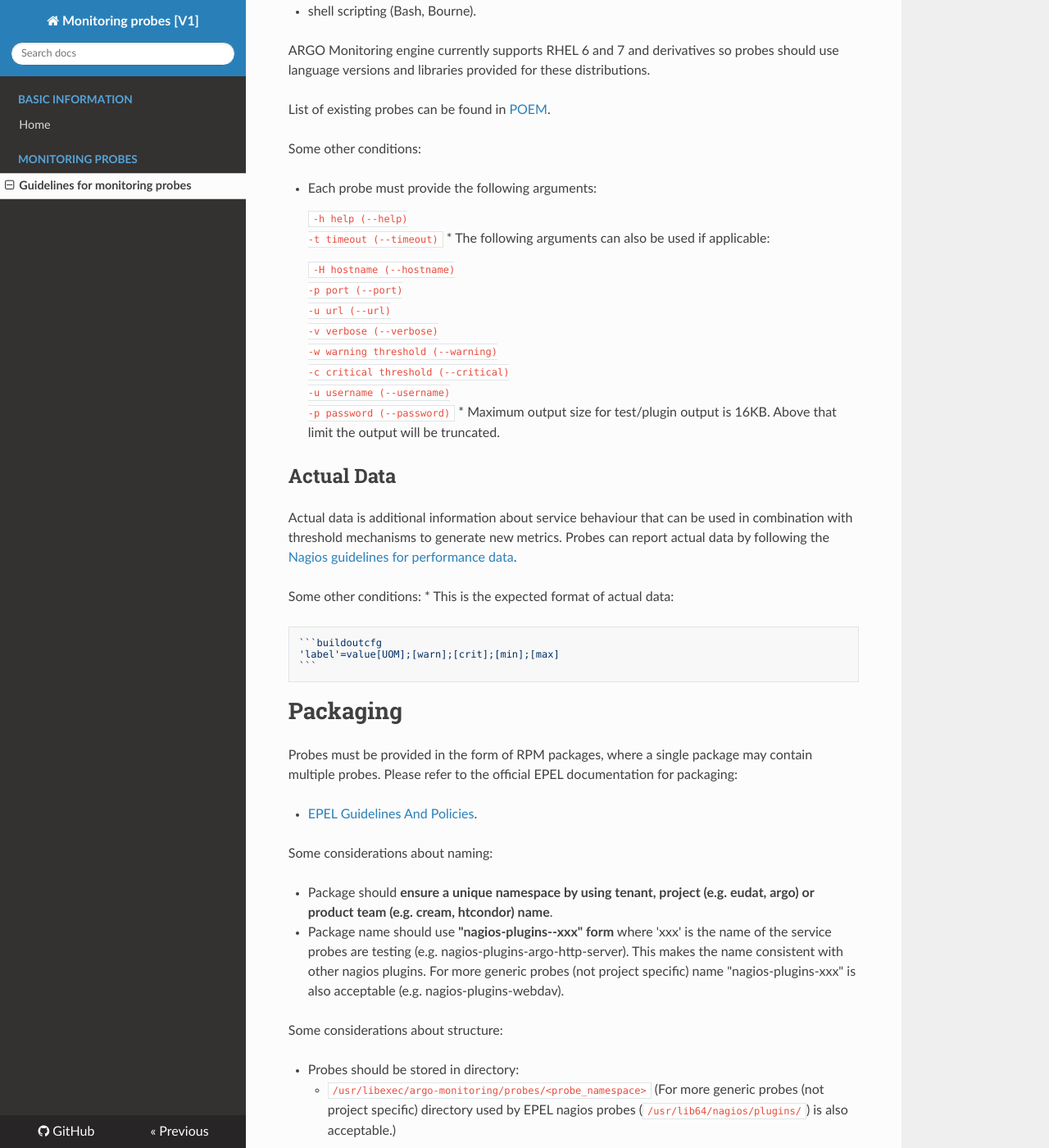
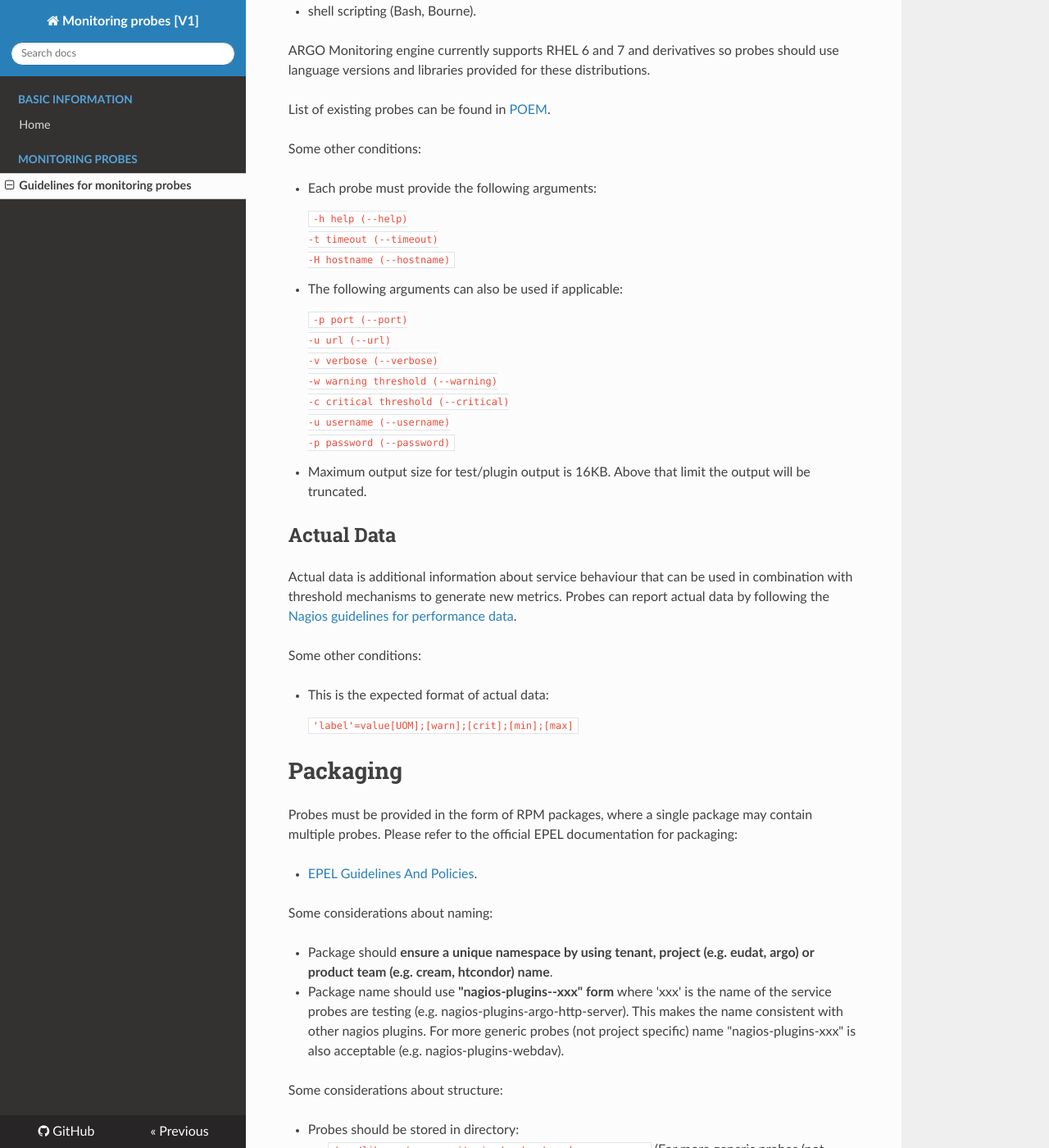
Before and after one commit to ARGOeu/monitoring-probes, an MkDocs documentation site: the page built from doc/v1/docs/guidelines_for_monitoring_probes.md, in a window 1280 px wide and 1400 px high, scrolled down 580 px. Shown: the whole window at 82% size. Built offline with MkDocs 1.6.1, drawn with Linux system fonts in a browser that asks for light colours; nearby versions of some CDN libraries.

Commit message:
fixed formatting

````diff
--- a/doc/v1/docs/guidelines_for_monitoring_probes.md
+++ b/doc/v1/docs/guidelines_for_monitoring_probes.md
@@ -1,7 +1,9 @@
 # Overview
+
 This document describes the policy to develop, package and integrate new probes into the ARGO Monitoring Engine.
 
 # Development
+
 Before starting with development, check if probe already exists on [Nagios Exchange](https://exchange.nagios.org/).
 
 Please refer to the official Nagios documentation for probe development guidelines:
@@ -27,11 +29,12 @@ Some other conditions:
     ```
     -h help (--help)
     -t timeout (--timeout)
+    -H hostname (--hostname)
     ```
+
 * The following arguments can also be used if applicable:
 
     ```
-    -H hostname (--hostname)
     -p port (--port)
     -u url (--url)
     -v verbose (--verbose)
@@ -40,18 +43,24 @@ Some other conditions:
     -u username (--username)
     -p password (--password)
     ```
+
 * Maximum output size for test/plugin output is 16KB. Above that limit the output will be truncated.
 
 ## Actual Data
+
 Actual data is additional information about service behaviour that can be used in combination with threshold mechanisms to generate new metrics. Probes can report actual data by following the [Nagios guidelines for performance data](https://nagios-plugins.org/doc/guidelines.html#AEN200).
 
 Some other conditions:
+
 * This is the expected format of actual data:
 
-    ```buildoutcfg
+
+    ```
     'label'=value[UOM];[warn];[crit];[min];[max]
     ```
+
 # Packaging
+
 Probes must be provided in the form of RPM packages, where a single package may contain multiple probes. Please refer to the official EPEL documentation for packaging:
 
 * [EPEL Guidelines And Policies](http://fedoraproject.org/wiki/EPEL/GuidelinesAndPolicies).
@@ -76,6 +85,7 @@ Some considerations about dependencies management:
 * The environment needed to execute each probe must be defined by the probe.
 
 # Integration, Testing and Deployment
+
 Each `<tenant|project|product team>` develops and tests its own probes in their development environments. Pre-requirements for the integration and testing of probes are:
 
 * Each `<tenant|project|product team>` publishes probe(s) on an accessible:
@@ -86,12 +96,14 @@ Each `<tenant|project|product team>` develops and tests its own probes in their
 Integration of new probes starts with adding above information into [POEM](http://argoeu.github.io/poem/v1/).
 
 ## Testing
+
 Testing consists of the following steps:
 
 * If the probe is provided in Git repository ARGO will clone it and attempt to build the package.
 * ARGO will deploy the RPM package, test and validate the new probe.
 
 ## Deployment
+
 Deployment consists of the following steps:
 
 * ARGO in cooperation with the Service owner defines metric templates performed by the new probe in the POEM.
````
